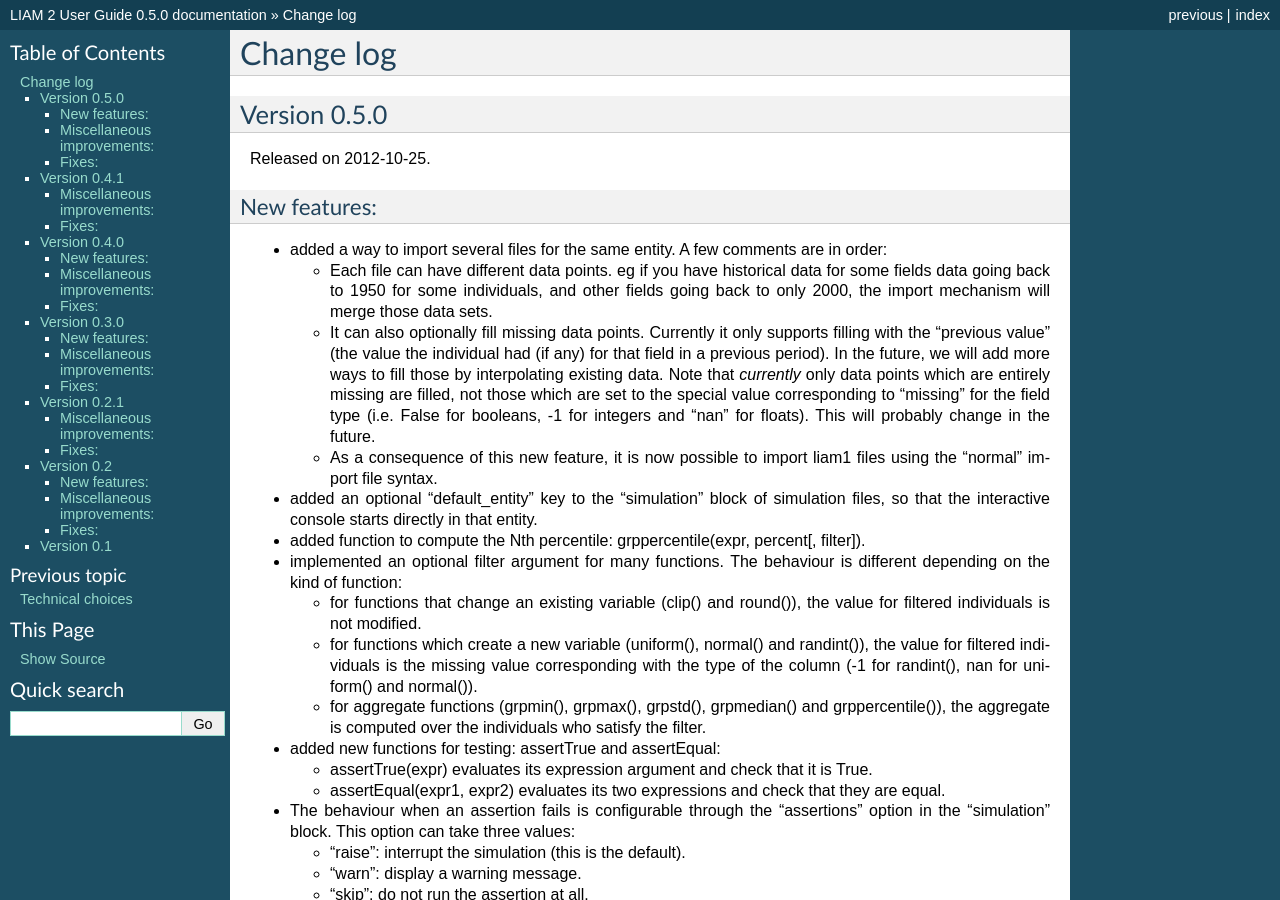
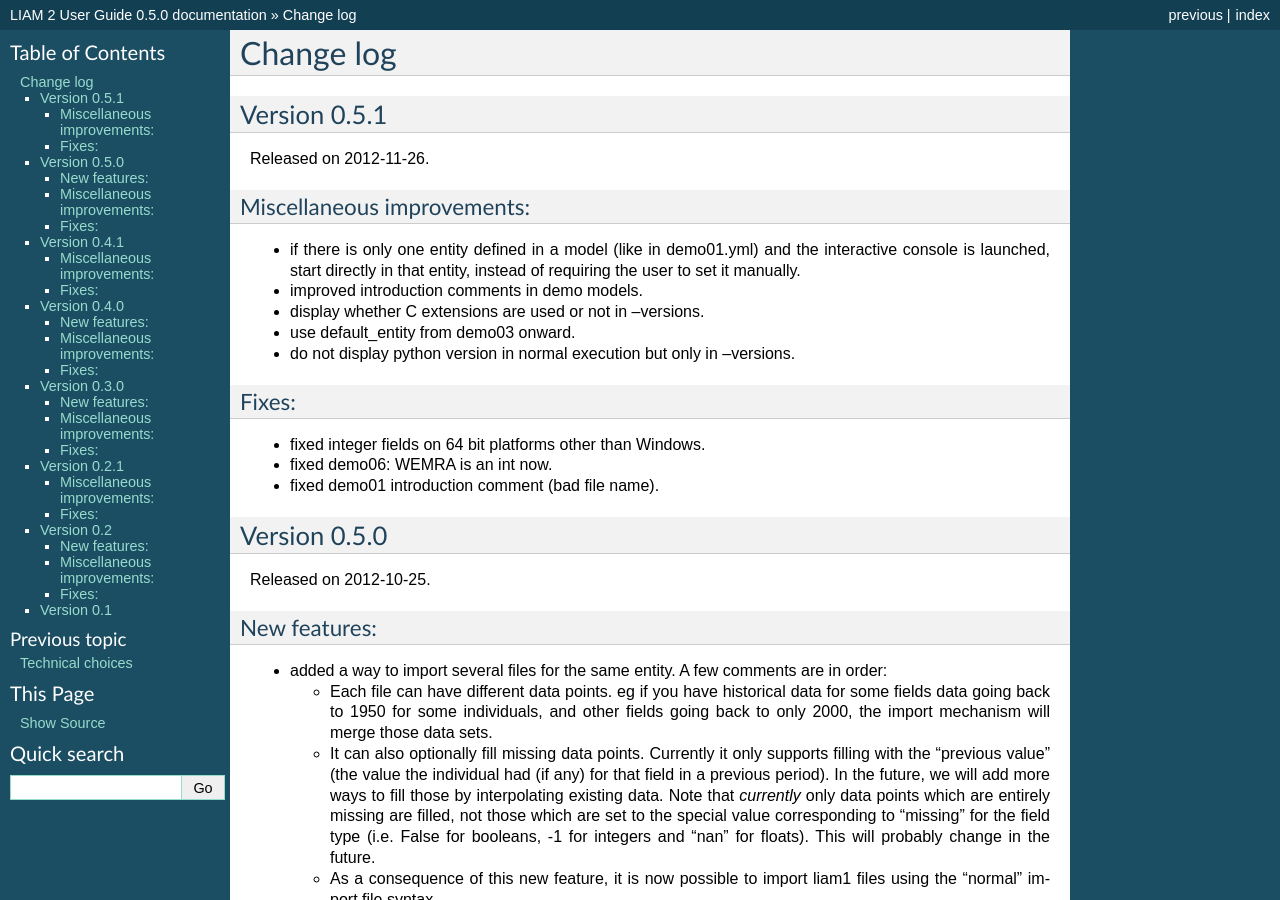
Before and after one commit to liam2/liam2, a Sphinx documentation site: the page built from doc/usersguide/source/changes.rst, in a window 1280 px wide and 900 px high. Built offline with Sphinx 7.4.7, drawn with Linux system fonts in a browser that asks for light colours; formulas are drawn with MathJax 3.

Commit message:
update change log for release

```diff
--- a/doc/usersguide/source/changes.rst
+++ b/doc/usersguide/source/changes.rst
@@ -2,6 +2,36 @@
 
 Change log
 ##########
+
+Version 0.5.1
+=============
+
+Released on 2012-11-26.
+
+Miscellaneous improvements:
+---------------------------
+
+* if there is only one entity defined in a model (like in demo01.yml) and the
+  interactive console is launched, start directly in that entity, instead of
+  requiring the user to set it manually.
+
+* improved introduction comments in demo models.
+
+* display whether C extensions are used or not in --versions.
+
+* use default_entity from demo03 onward.
+
+* do not display python version in normal execution but only in --versions.
+
+Fixes:
+------
+
+* fixed integer fields on 64 bit platforms other than Windows.
+
+* fixed demo06: WEMRA is an int now.
+
+* fixed demo01 introduction comment (bad file name).
+
 
 Version 0.5.0
 =============
```
